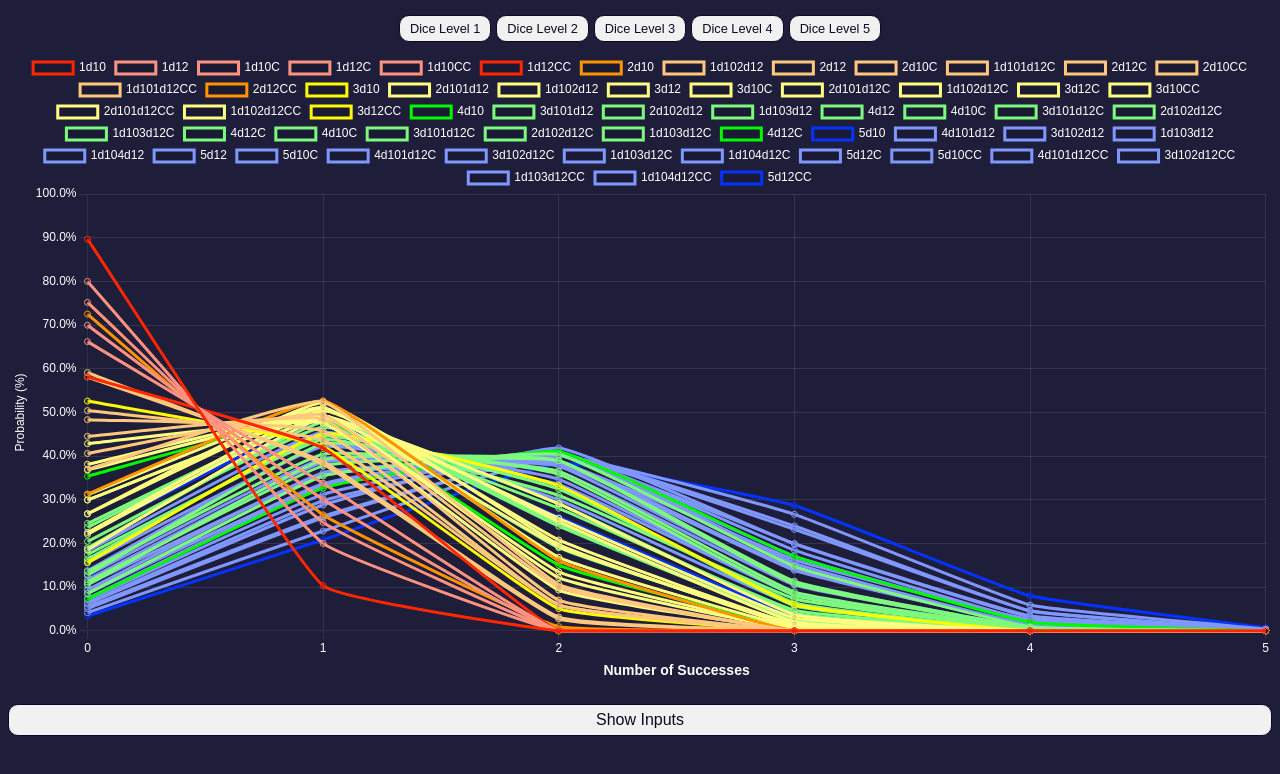
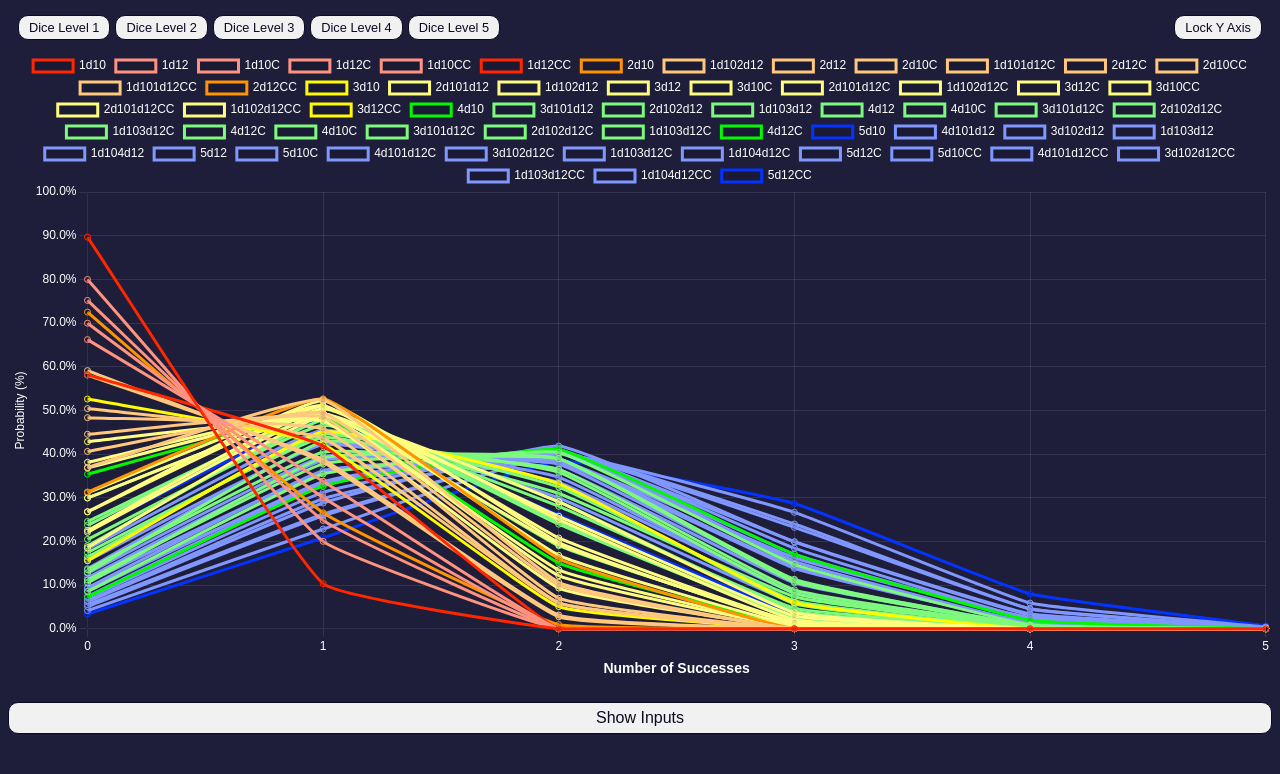
Before and after one commit to CoreyJSteiner/game-success-chart, a React (Vite) app: page / in a window 1280 px wide. Shown: the top 774 px of the page. Built offline with nearby package versions, Linux system fonts and the light colour scheme.

Commit message:
adds y axis lock button

```diff
--- a/index.css
+++ b/index.css
@@ -125,15 +125,27 @@ button {
 }
 
 /* Containers */
-/* #main-container {
-    display: flex;
-    flex-direction: column;
-} */
 
 #chart-container {
     margin-left: auto;
     margin-right: auto;
     z-index: 1;
+}
+
+#chart-top {
+    display: flex;
+    justify-content: space-between;
+    align-content: center;
+    margin: 10px;
+    margin-top: 15px;
+}
+
+#chart-top button {
+    min-width: 50px;
+    max-height: 25px;
+    padding: 5px;
+    padding-left: 10px;
+    padding-right: 10px;
 }
 
 #input-container {
@@ -151,17 +163,8 @@ button {
 #group-button-container {
     display: flex;
     justify-content: center;
-    margin: 10px;
-    margin-top: 15px;
     gap: 5px;
     min-height: 25px;
-}
-
-#group-button-container>button {
-    min-width: 50px;
-    padding: 5px;
-    padding-left: 10px;
-    padding-right: 10px;
 }
 
 #top-button-container {
--- a/src/components/ChartDisplay.jsx
+++ b/src/components/ChartDisplay.jsx
@@ -2,8 +2,9 @@ import { useRef, useEffect, useState } from 'react'
 import Chart from 'chart.js/auto'
 import ButtonMain from './ButtonMain'
 
-const ChartDisplay = ({ currentData, yAxisLocked }) => {
+const ChartDisplay = ({ currentData }) => {
   const [groups, setGroups] = useState([])
+  const [yAxisLock, setYAxisLock] = useState(true)
   const chartRef = useRef(null)
   const chartInstanceRef = useRef(null)
   const { labels, datasets } = currentData
@@ -42,7 +43,7 @@ const ChartDisplay = ({ currentData, yAxisLocked }) => {
               }
             },
             beginAtZero: true,
-            max: yAxisLocked ? 1 : undefined,
+            max: 1,
             ticks: {
               color: '#ffffff',
               font: {
@@ -132,8 +133,20 @@ const ChartDisplay = ({ currentData, yAxisLocked }) => {
     chart.update()
   }
 
+  const toggleYAxisLock = () => {
+    const chart = chartInstanceRef.current
+    if (!chart) return
+
+    const invertedToggleValue = !yAxisLock
+    chart.options.scales.y.max = invertedToggleValue ? 1 : undefined
+    chart.update()
+
+    setYAxisLock(invertedToggleValue)
+  }
+
   return (
     <div id='chart-container'>
+      <div id='chart-top'>
         <div id='group-button-container'>
           {groups.map(group => (
             <ButtonMain
@@ -143,6 +156,11 @@ const ChartDisplay = ({ currentData, yAxisLocked }) => {
             />
           ))}
         </div>
+        <ButtonMain
+          label='Lock Y Axis'
+          handleClick={toggleYAxisLock}
+        ></ButtonMain>
+      </div>
       <canvas ref={chartRef} />
     </div>
   )
```
Lines whose indentation alone changed are shown as unchanged.
